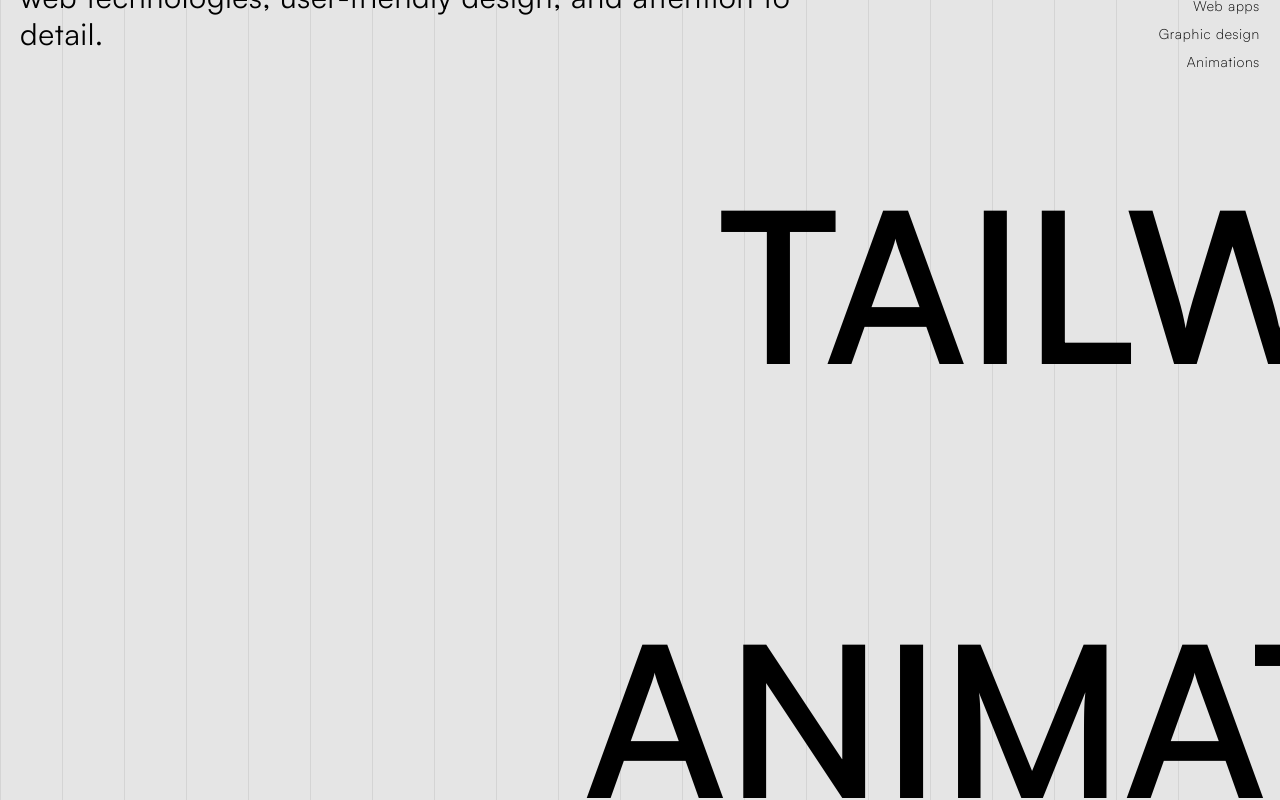
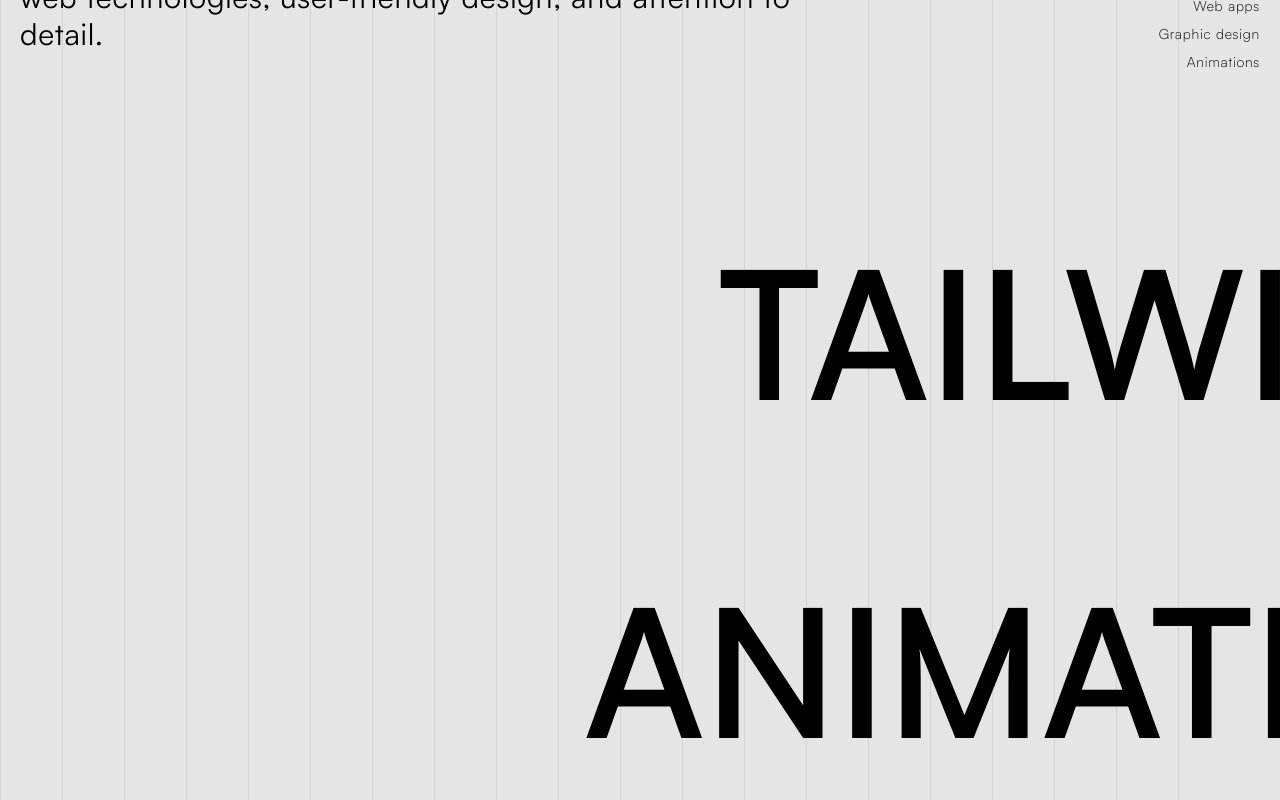
Before and after one commit to Nixk25/portfolio-project, a Next.js app: page / in a window 1280 px wide. Shown: the part 700-1500 px from the top of the page. Built offline with nearby package versions, Linux system fonts and the light colour scheme.

Commit message:
hotovo krome about

```diff
--- a/app/page.tsx
+++ b/app/page.tsx
@@ -1,54 +1,5 @@
-"use client";
-import Lenis from "lenis";
-import { useEffect, useState } from "react";
-import Cursor from "@/components/Ui/Cursor";
-import Navbar from "@/components/Navbar/Navbar";
-import Lines from "@/components/Ui/Lines";
-import Preloader from "@/components/Preloader/Preloader";
-import Hero from "@/components/Hero/Hero";
-import Skills from "@/components/Skills/Skills";
-import Projects from "@/components/Projects/Projects";
-import Footer from "@/components/Footer";
+import ClientPage from "@/components/ClientPage";
 
 export default function Home() {
-  const [isPreloader, setIsPreloader] = useState(true);
-
-  useEffect(() => {
-    const lenis = new Lenis({
-      duration: 1.2,
-      easing: (t) => t * (2 - t),
-    });
-
-    function raf(time: number) {
-      lenis.raf(time);
-      requestAnimationFrame(raf);
-    }
-
-    requestAnimationFrame(raf);
-
-    if (isPreloader) {
-      lenis.scrollTo(0, { duration: 0.01 });
-    }
-
-    const timer = setTimeout(() => {
-      setIsPreloader(false);
-    }, 4500);
-
-    return () => {
-      clearTimeout(timer);
-    };
-  }, [isPreloader]);
-
-  return (
-    <div className={`relative ${isPreloader ? "overflow-hidden" : ""}`}>
-      <Cursor />
-      <Navbar />
-      <Lines />
-      <Preloader />
-      <Hero />
-      <Skills />
-      <Projects />
-      <Footer />
-    </div>
-  );
+  return <ClientPage />;
 }
--- /dev/null
+++ b/components/ClientPage.tsx
@@ -0,0 +1,53 @@
+"use client";
+import React from "react";
+import Lenis from "lenis";
+import { useEffect, useState } from "react";
+import Cursor from "@/components/Ui/Cursor";
+import Navbar from "@/components/Navbar/Navbar";
+import Lines from "@/components/Ui/Lines";
+import Preloader from "@/components/Preloader/Preloader";
+import Hero from "@/components/Hero/Hero";
+import Skills from "@/components/Skills/Skills";
+import Projects from "@/components/Projects/Projects";
+import Footer from "@/components/Footer";
+const ClientPage = () => {
+  const [isPreloader, setIsPreloader] = useState(true);
+
+  useEffect(() => {
+    const lenis = new Lenis({
+      duration: 1.2,
+      easing: (t) => t * (2 - t),
+    });
+
+    function raf(time: number) {
+      lenis.raf(time);
+      requestAnimationFrame(raf);
+    }
+
+    requestAnimationFrame(raf);
+
+    lenis.scrollTo(0, { duration: 0.01 });
+
+    const timer = setTimeout(() => {
+      setIsPreloader(false);
+    }, 4000);
+
+    return () => {
+      clearTimeout(timer);
+    };
+  }, [isPreloader]);
+  return (
+    <div className={`relative ${isPreloader ? "overflow-hidden" : ""}`}>
+      <Cursor />
+      <Navbar />
+      <Lines />
+      <Preloader />
+      <Hero />
+      <Skills />
+      <Projects />
+      <Footer />
+    </div>
+  );
+};
+
+export default ClientPage;
--- a/components/Footer.tsx
+++ b/components/Footer.tsx
@@ -4,6 +4,7 @@
 const Footer = () => {
   return (
     <footer
+      id="contact"
       className="z-10 relative flex justify-center items-center h-[850px]"
       style={{ clipPath: "polygon(0 0, 100% 0, 100% 100%, 0 100%)" }}
     >
@@ -20,7 +21,7 @@
             Have a vision? I&apos;m here to bring it to life. Let&apos;s chat!
           </p>
           <div className="flex w-full justify-start mt-20">
-            <p className="text-[40px] leading-[1.2] max-w-[50%] text-start mx-5">
+            <p className="text-[40px] font-thin leading-[1.2] max-w-[50%] text-start mx-5">
               Have a story waiting to be heard? Let&apos;s make
               it&nbsp;unforgettable—reach&nbsp;out&nbsp;now!
             </p>
@@ -30,7 +31,7 @@
               href="mailto:nicolas.melda@icloud.com"
               className="cursor-pointer"
             >
-              Copy email address
+              Send me email
             </a>
             <p className="text-slate-600 ">
               I can&apos;t wait to see what we can create together.
--- a/components/Preloader/MainText.tsx
+++ b/components/Preloader/MainText.tsx
@@ -11,6 +11,7 @@
 const MainText = ({ scrollYProgress }: MainTextProps) => {
   const name = "Nicolas Melda";
   const isLaptop = useMediaQuery({ minWidth: 1024 });
+  const IsXxlLaptop = useMediaQuery({ minWidth: 1500 });
   const [textUp, setTextUp] = useState(false);
   const [isAnimationDone, setIsAnimationDone] = useState(false);
 
@@ -23,7 +24,10 @@
   const top = useTransform(
     scrollYProgress,
     [0, 1],
-    [isLaptop ? "3%" : "10%", isLaptop ? "-14%" : "-1.5%"]
+    [
+      isLaptop ? "3%" : "10%",
+      isLaptop ? (IsXxlLaptop ? "-17%" : "-14%") : "-1.5%",
+    ]
   );
 
   const animatedTop = textUp
--- a/components/Projects/ProjectsTop.tsx
+++ b/components/Projects/ProjectsTop.tsx
@@ -7,21 +7,25 @@
   const sectionRef = useRef(null);
   const isLaptop = useMediaQuery({ query: "(min-width: 1024px)" });
 
-  const { scrollYProgress } = useScroll({
+  const { scrollYProgress: ScrollYProgress1 } = useScroll({
     target: sectionRef,
     offset: ["start start", "end start"],
   });
+  const { scrollYProgress: ScrollYProgress2 } = useScroll({
+    target: sectionRef,
+    offset: ["start start", "end end"],
+  });
 
-  const scale = useTransform(scrollYProgress, [0, 1], [1, 30]);
-  const opacity = useTransform(scrollYProgress, [0, 1], [0, 1]);
+  const scale = useTransform(ScrollYProgress1, [0, 1], [1, 30]);
+  const opacity = useTransform(ScrollYProgress2, [0, 1], [0, 1]);
   const x = useTransform(
-    scrollYProgress,
+    ScrollYProgress1,
     [0, 1],
     ["0%", isLaptop ? "150%" : "200%"]
   );
 
   return (
-    <div className="relative">
+    <div className="relative" id="projects">
       <div ref={sectionRef} className=" h-[300vh] relative z-10">
         <div className="sticky top-0 w-full">
           <div className="overflow-hidden w-full h-screen">
--- a/tailwind.config.ts
+++ b/tailwind.config.ts
@@ -13,7 +13,7 @@
         foreground: "var(--foreground)",
       },
       fontSize: {
-        mainHeadline: "clamp(1rem, 16.5vw, 20rem);",
+        mainHeadline: "clamp(1rem, 14vw, 20rem);",
       },
     },
   },
```
